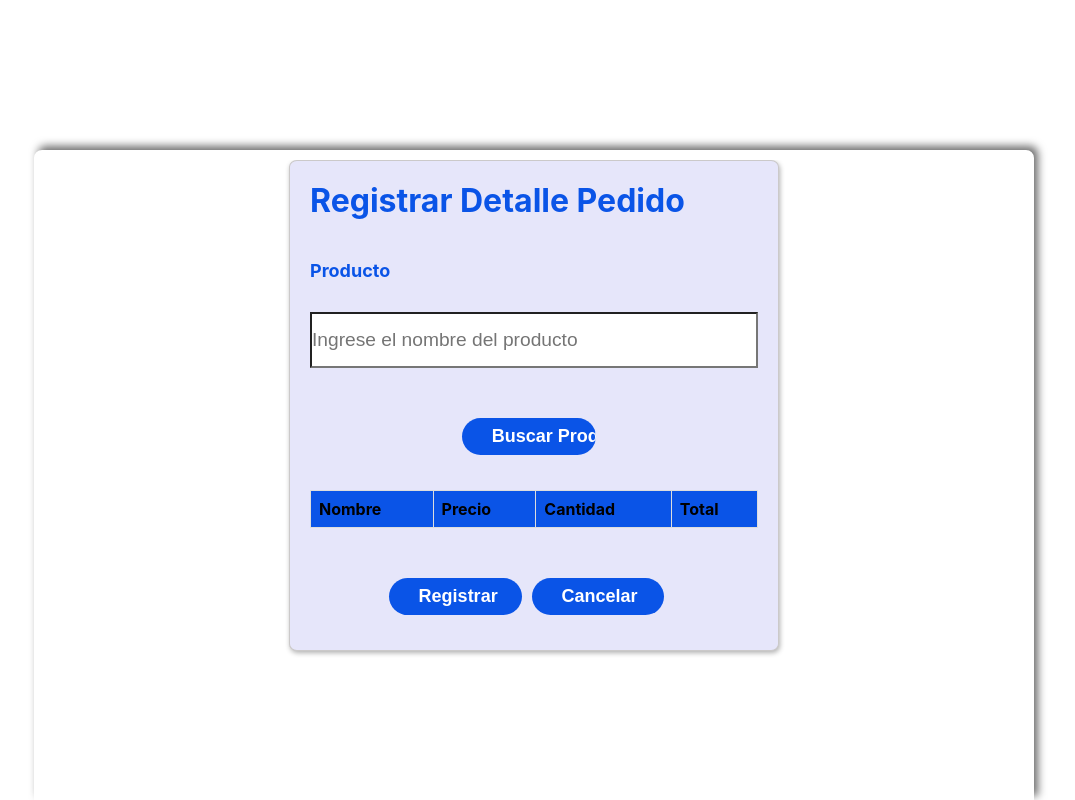
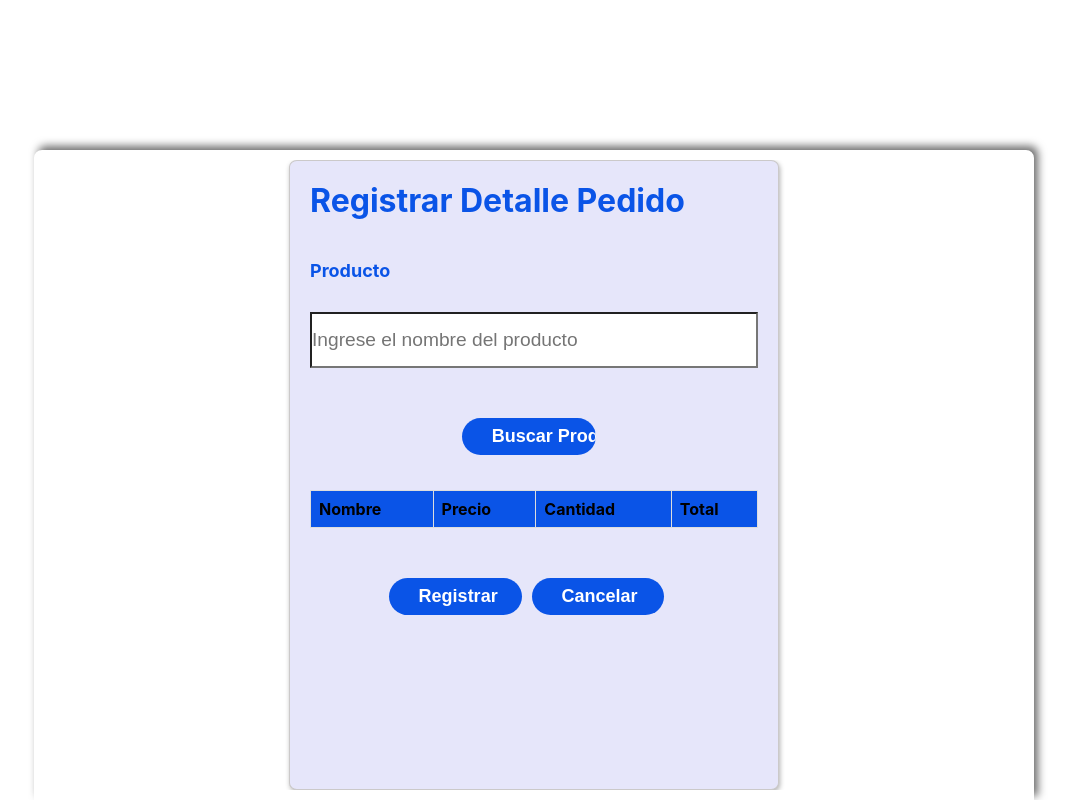
Before and after one commit to dan33pro/msells-app, a Next.js app: page /registerPedidoDetalle in a window 1280 px wide. Shown: the whole page, without its empty margins (106-1181 px from the left). Built offline with nearby package versions, Linux system fonts and the light colour scheme.

Commit message:
Register Order with component

```diff
--- a/src/components/RegistroPedido.jsx
+++ b/src/components/RegistroPedido.jsx
@@ -14,7 +14,7 @@ const RegistroPedido = () => {
     id_estado: 1,
     id_cliente: 0,
     fecha: '',
-    total: '',
+    total: '0',
     id_usuario: 0,
     accion: 'insert',
   });
@@ -47,7 +47,7 @@ const RegistroPedido = () => {
       if (response.success) {
         alert('Pedido registrado exitosamente');
         setTimeout(() => {
-          window.location.reload();
+          handleCancelar();
         }, 2000);
       } else {
         alert('Error al registrar el pedido del cliente con id', formData.id_cliente);
@@ -82,8 +82,6 @@ const RegistroPedido = () => {
           <label className={styles.labelInfo}><span className={styles.bold}>Nombre:</span> {state.elements.client.fullName}</label>
           <label className={styles.label}>Fecha Pedido</label>
           <input type="date" name="fecha" className={styles.input} placeholder="seleccione la fecha del pedido" value={formData.fecha} onChange={handleInputChangue} required />
-          <label className={styles.label}>Total Pedido</label>
-          <input type="number" name="total" className={styles.input} placeholder="Ingrese el total del pedido" value={formData.total} onChange={handleInputChangue} required />
           <div className={styles.inputboxDescripcion}>
             <label className={styles.label}> Notas </label>
             <textarea name="notas" id="notas" cols="105" rows="20" className={styles.textarea} value={formData.notas} onChange={handleInputChangue} required></textarea>
--- a/src/styles/ContainerFormPedido.module.scss
+++ b/src/styles/ContainerFormPedido.module.scss
@@ -6,16 +6,16 @@
   right: 0;
   bottom: 0;
   margin: 0 auto;
-
+  overflow: hidden;
   max-width: 1000px;
   height: calc(90vh - 70px);
   box-sizing: border-box;
-  overflow-y: scroll;
   background: $--white;
   border: 10px solid $--white;
   border-radius: 8px 8px 0 0;
   box-shadow: 4px -4px 8px $--gary;
   justify-content: center;
+  align-items: center;
   display: flex;
 
   .rightform {
@@ -32,9 +32,10 @@
 
   .leftForm {
     width: 50%;
-    height: min-content;
+    height: 100%;
     margin: 0;
     padding: 0 20px;
+    overflow-y: scroll;
     float: right;
     background-color: $--white;
     display: flex;
@@ -171,6 +172,37 @@
   }
 }
 
+/* Estilos scroll bar none */
+.leftForm::-webkit-scrollbar {
+  --webkit-appearance: none;
+}
+
+/* Estilos barra scroll vertical y horizontal*/
+.leftForm::-webkit-scrollbar:vertical {
+  width: 10px;
+}
+
+.leftForm::-webkit-scrollbar:horizontal {
+  height: 10px;
+}
+
+/* Botones y carril */
+.leftForm::-webkit-scrollbar-button:increment,
+.leftForm::-webkit-scrollbar-button {
+  display: none;
+}
+
+/* Almohadilla de la barra de scroll*/
+.leftForm::-webkit-scrollbar-thumb {
+  background: $--blue-color;
+  border: 2px solid #FFFFFF;
+  border-radius: 20px;
+}
+
+.leftForm::-webkit-scrollbar-track {
+  border-radius: 10px;
+}
+
 @media only screen and (max-width: 768px) {
   .containerPrinciple {
     .leftForm {
```
